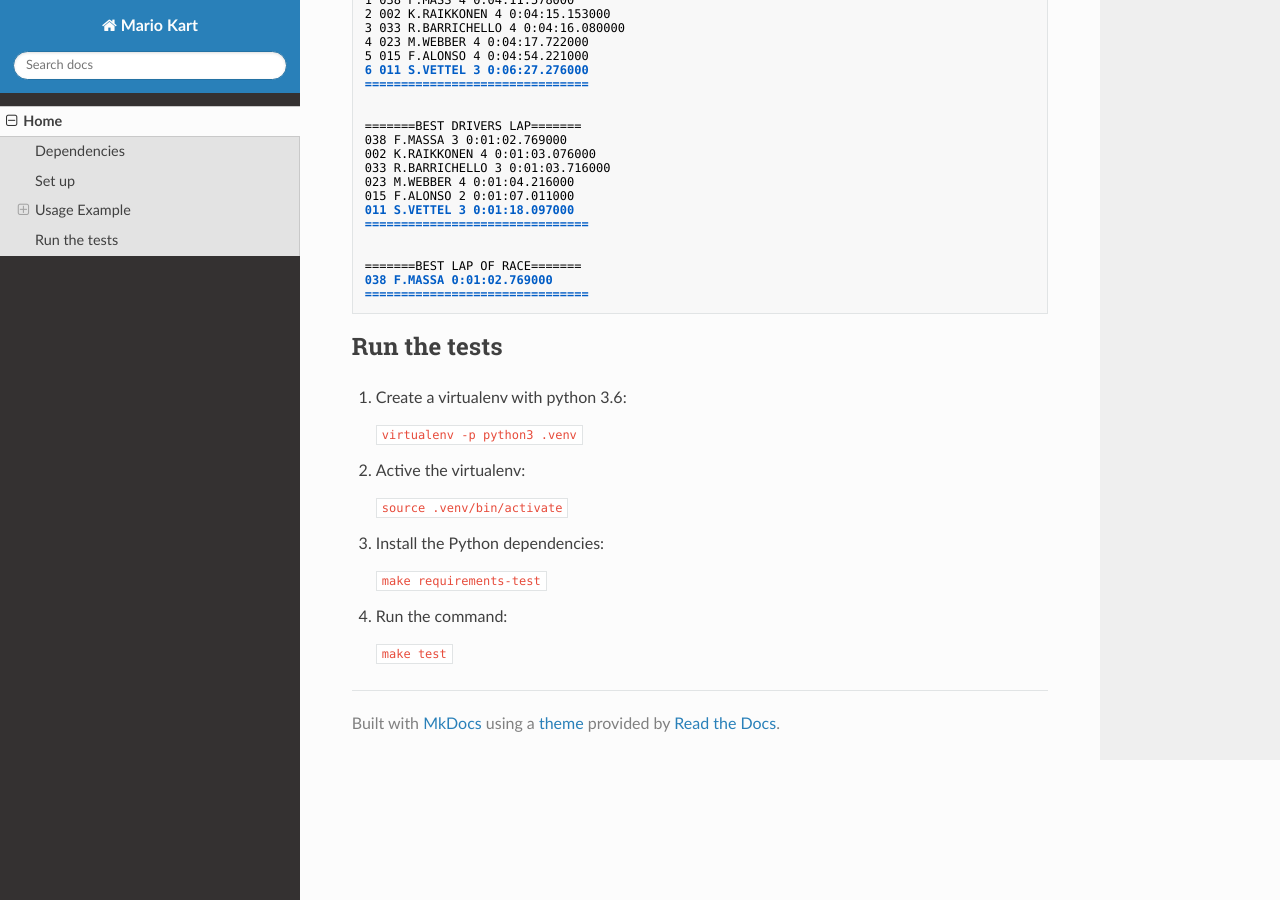
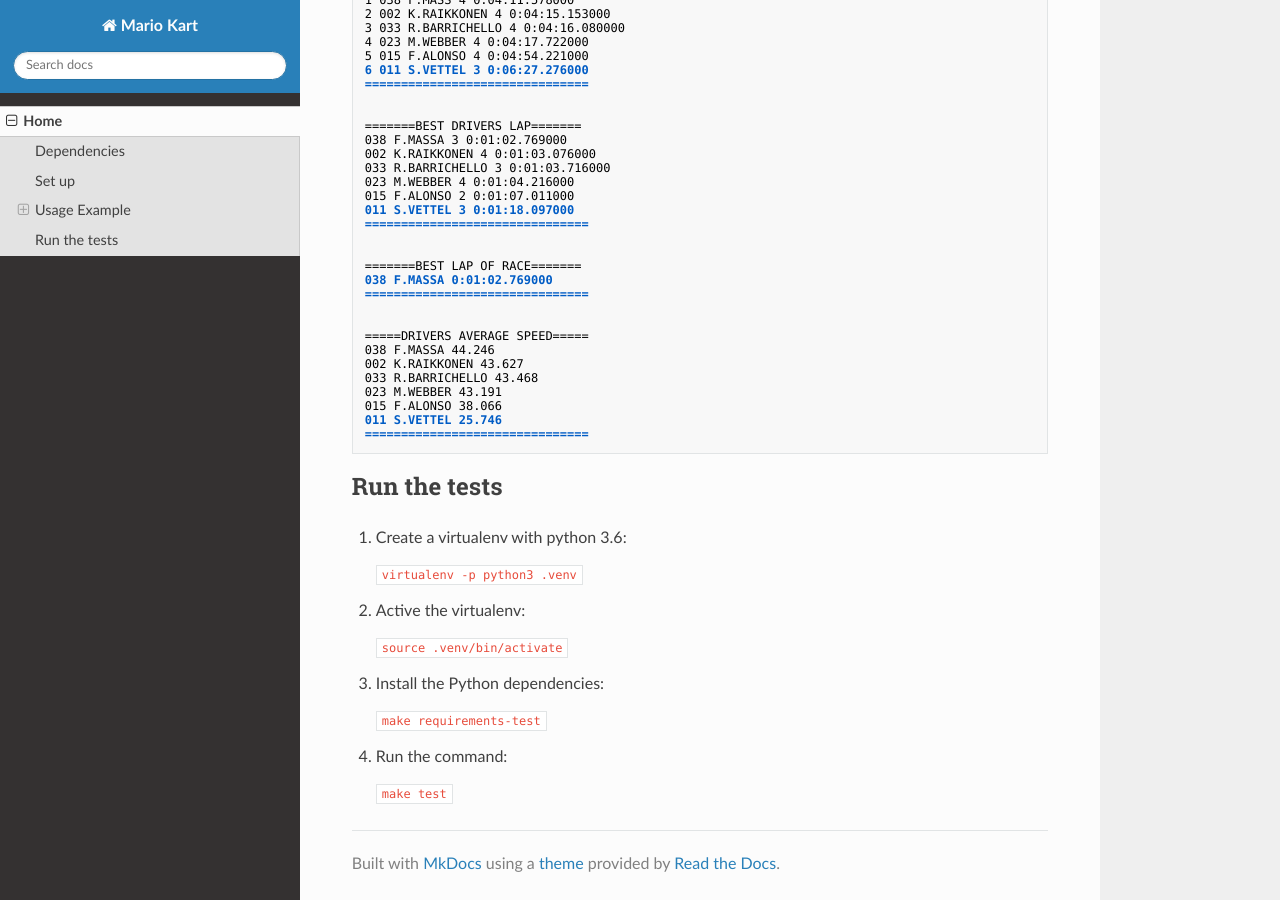
Before and after one commit to vtrmantovani/mario-kart, an MkDocs documentation site: the page built from docs/index.md, in a window 1280 px wide and 900 px high, scrolled down 1005 px. Built offline with MkDocs 1.6.1, drawn with Linux system fonts in a browser that asks for light colours; nearby versions of some CDN libraries.

Commit message:
Change main file to show drivers average speed lap of race

````diff
--- a/docs/index.md
+++ b/docs/index.md
@@ -72,6 +72,16 @@ Velocidade média da volta (Average lap speed)
 =======BEST LAP OF RACE=======
 038 F.MASSA 0:01:02.769000
 ===============================
+
+
+=====DRIVERS AVERAGE SPEED=====
+038 F.MASSA 44.246
+002 K.RAIKKONEN 43.627
+033 R.BARRICHELLO 43.468
+023 M.WEBBER 43.191
+015 F.ALONSO 38.066
+011 S.VETTEL 25.746
+===============================
 ```
 
 
````
Also changed, not shown: CHANGELOG.md (+1 -0 lines), 1 other file.
